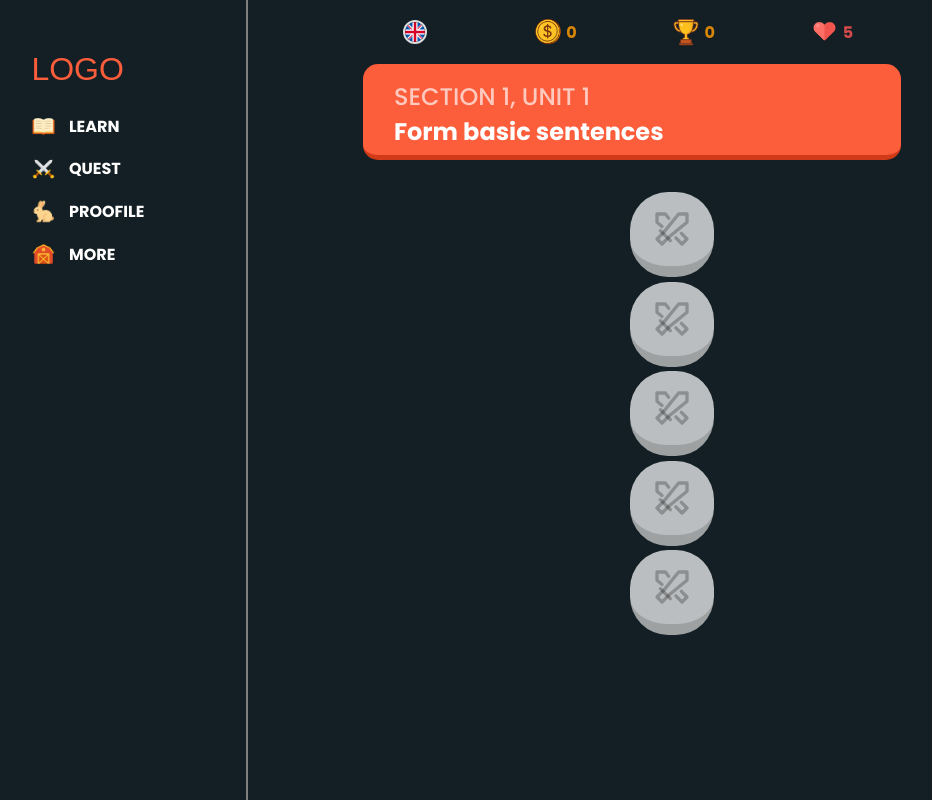
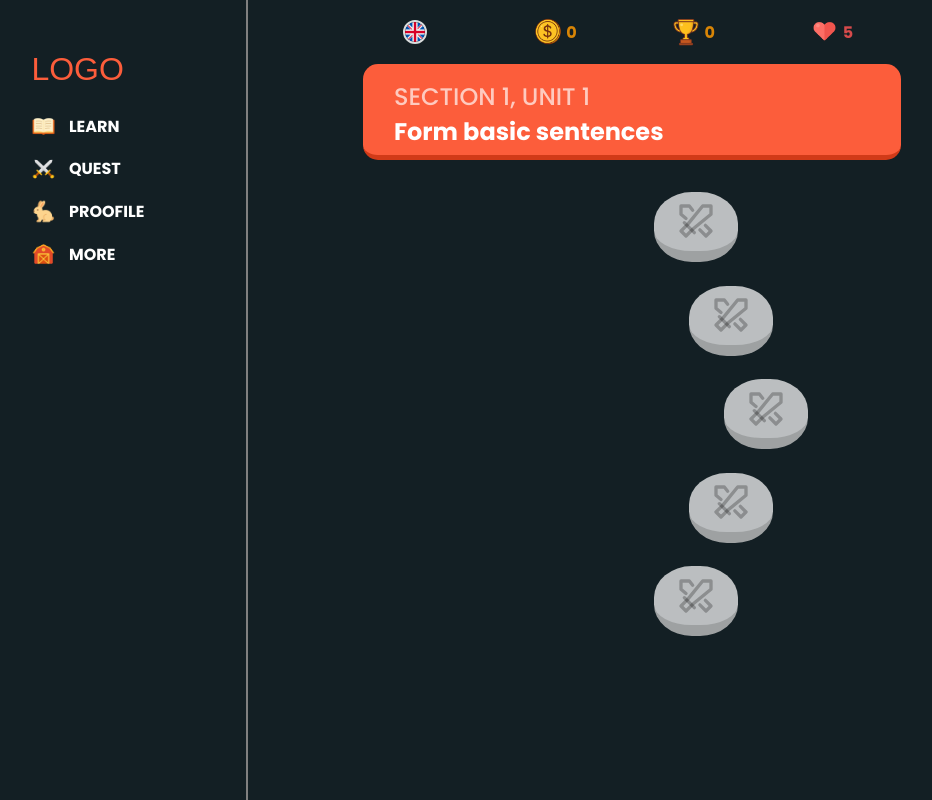
Before and after one commit to vitygo/language-learning-app, a React (Vite) app: page /dashboard in a window 1280 px wide. Shown: the top 800 px of the page, without its empty margins (8-940 px from the left). Built offline with nearby package versions, Linux system fonts and the light colour scheme; a web font is replaced by a local one.

Commit message:
add level logic

```diff
--- a/package.json
+++ b/package.json
@@ -13,6 +13,7 @@
     "@reduxjs/toolkit": "^2.9.0",
     "react": "^18.3.1",
     "react-dom": "^18.3.1",
+    "react-hot-toast": "^2.6.0",
     "react-icons": "^5.5.0",
     "react-redux": "^9.2.0",
     "react-router-dom": "^6.30.1"
--- a/src/App.tsx
+++ b/src/App.tsx
@@ -9,9 +9,12 @@ import Quest from "./pages/Quest";
 import Profile from "./pages/Profile";
 import LevelPage from "./pages/LevelPage";
 import { LevelBlock } from "./pages/LearningPage";
+import { Toaster } from "react-hot-toast";
+
 function App() {
   return (
     <>
+      <Toaster position="top-center" reverseOrder={false} />
       <Routes>
         <Route path="/" element={<MainPage />}>
           <Route index element={<Hero />} />
--- a/src/pages/LearningPage.css
+++ b/src/pages/LearningPage.css
@@ -1,5 +1,5 @@
 .learning-page{
-    height: 1000vh;
+    height: 200vh;
     width: 100%;
     background: rgb(19 31 36);
 }
@@ -96,16 +96,20 @@
 
 .level-block{
     padding-top: 12rem;
-    width: 100vw;
-    height: 80vh !important;
+    width: 100%;
+    height: 90vh !important;
+    display: flex;
+    flex-direction: column;
+    align-items: center;
+    gap: 20px;
 
 }
 
 .level{
     position: relative;
+    display: flex;
+    justify-content: center !important;
     width: 100%;
-    display: flex;
-    justify-content: center;
     height: 20% !important;
 }
 
--- a/src/pages/LearningPage.jsx
+++ b/src/pages/LearningPage.jsx
@@ -160,7 +160,6 @@ const lessons = [
   },
 ];
 
-
 export default function LearningPage() {
   const language = useSelector((state) => state.language.value);
   const coins = useSelector((state) => state.coin.value);
@@ -199,16 +198,22 @@ export default function LearningPage() {
 }
 
 export function LevelBlock() {
+  const total = lessons.length;
   return (
     <div className="level-block">
-      {lessons.map((lesson) => (
-        <Level key={lesson.lessonNumber} lesson={lesson} />
+      {lessons.map((lesson, index) => (
+        <Level
+          total={total}
+          key={lesson.lessonNumber}
+          lesson={lesson}
+          index={index}
+        />
       ))}
     </div>
   );
 }
 
-export function Level({ lesson }) {
+export function Level({ lesson, index, total }) {
   const game = useSelector((state) => state.game.value);
 
   const badgeRef = useRef(null);
@@ -228,10 +233,24 @@ export function Level({ lesson }) {
   }, []);
 
   const dispatch = useDispatch();
+  const mid = (total - 1) / 2;
 
+  const maxLeft = 220;
+  const minLeft = 150;
+
+  let leftPosition;
+  if (index <= mid) {
+    leftPosition = minLeft + ((maxLeft - minLeft) / mid) * index;
+  } else {
+    leftPosition = maxLeft - ((maxLeft - minLeft) / mid) * (index - mid);
+  }
   return (
     <div className="level" ref={badgeRef}>
-      <div className="level__button" onClick={() => setLevelBadgeOpen(true)}>
+      <div
+        className="level__button"
+        style={{ left: leftPosition, position: "absolute" }}
+        onClick={() => setLevelBadgeOpen(true)}
+      >
         <TbSwords size="40px" color="rgba(0, 0, 0, 0.254)" />
       </div>
       <div className={`level__badge ${levelBadgeOpen ? "active" : ""}`}>
--- a/src/pages/LevelPage.jsx
+++ b/src/pages/LevelPage.jsx
@@ -6,6 +6,7 @@ import { Link } from "react-router-dom";
 import { useEffect, useState } from "react";
 import { useNavigate } from "react-router-dom";
 import { decrement } from "../store/heartSlice";
+import toast, { Toaster } from "react-hot-toast";
 
 export default function LevelPage() {
   const game = useSelector((state) => state.game.value);
@@ -70,6 +71,29 @@ export function Option({
 
   function checkAnswer() {
     if (text === correctAnswer) {
+      toast.custom(
+        (t) => (
+          <div
+            style={{
+              top: "80px",
+              position: "relative",
+              padding: "8px 16px",
+              borderRadius: "8px",
+              color: "yellow",
+              fontWeight: "bold",
+              fontSize: "18px",
+              background: "transparent", // no background
+              fontFamily: "Poppins",
+            }}
+          >
+            + 10 to your score!
+          </div>
+        ),
+        {
+          duration: 500,
+        }
+      );
+
       const nextProgress = progresBar + 25; // calculate next progress
       setProgresBar(nextProgress);
 
--- a/src/pages/levelPage.css
+++ b/src/pages/levelPage.css
@@ -102,6 +102,9 @@
     cursor: pointer;
     border-bottom: 5px solid #ffffff6d;
     transition: 0.2s ease;
+    display: flex;
+    align-items: center;
+    justify-content: center;
 }
 
 .option-card:active{
```
Also changed, not shown: 1 other file (tests, documents, lock files or other folders).
